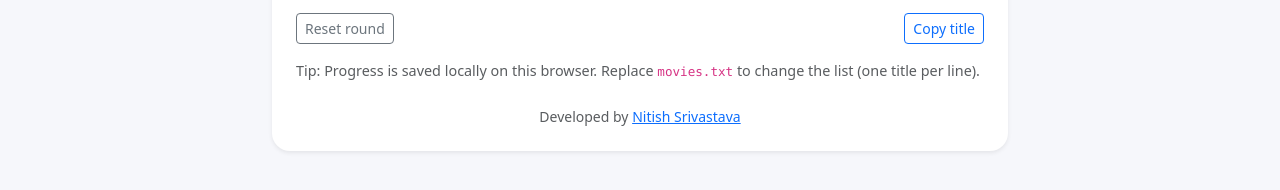
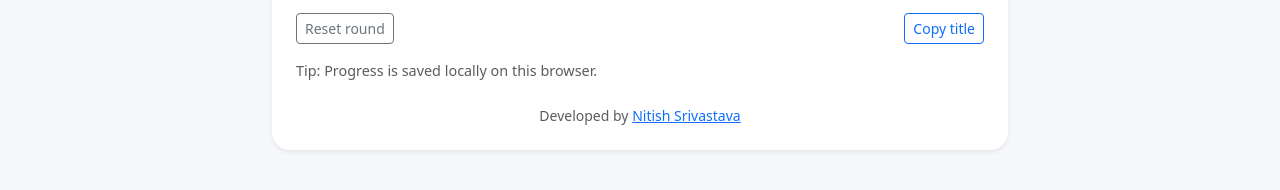
Before and after one commit to nitish-iiitd/DumbCharadesWebsite, a plain HTML site: page public/index.html in a window 1280 px wide. Both pictures are taken after a click on the button "▶ Start Game". Shown: the part 380-570 px from the top of the page. Drawn offline with nearby package versions, Linux system fonts and the light colour scheme.

Commit message:
removed a line

```diff
--- a/public/index.html
+++ b/public/index.html
@@ -90,7 +90,7 @@
                         <div id="toast" class="alert alert-info d-none mt-3 mb-0">New round! List reshuffled 🔁</div>
 
                         <div class="mt-3 small-note text-muted">
-                            Tip: Progress is saved locally on this browser. Replace <code>movies.txt</code> to change the list (one title per line).
+                            Tip: Progress is saved locally on this browser.
                         </div>
 
                         <div class="mt-4 text-center small text-muted">
```
